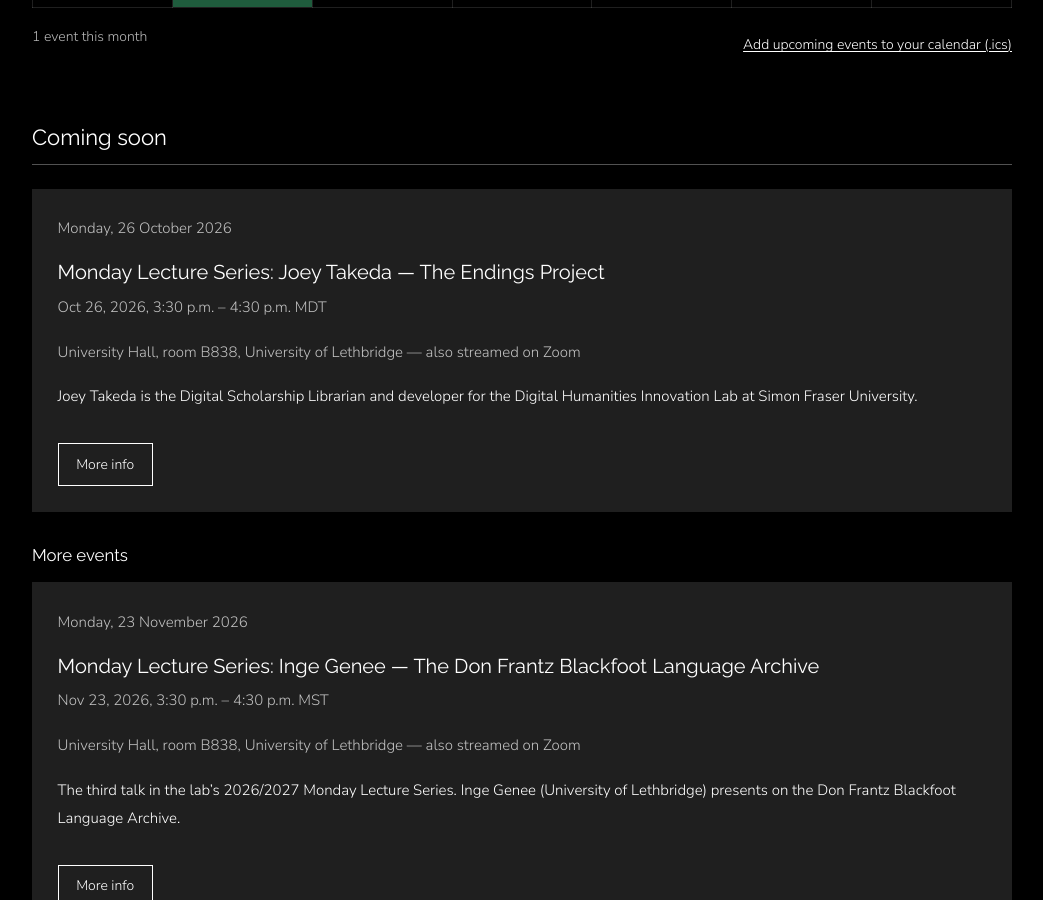
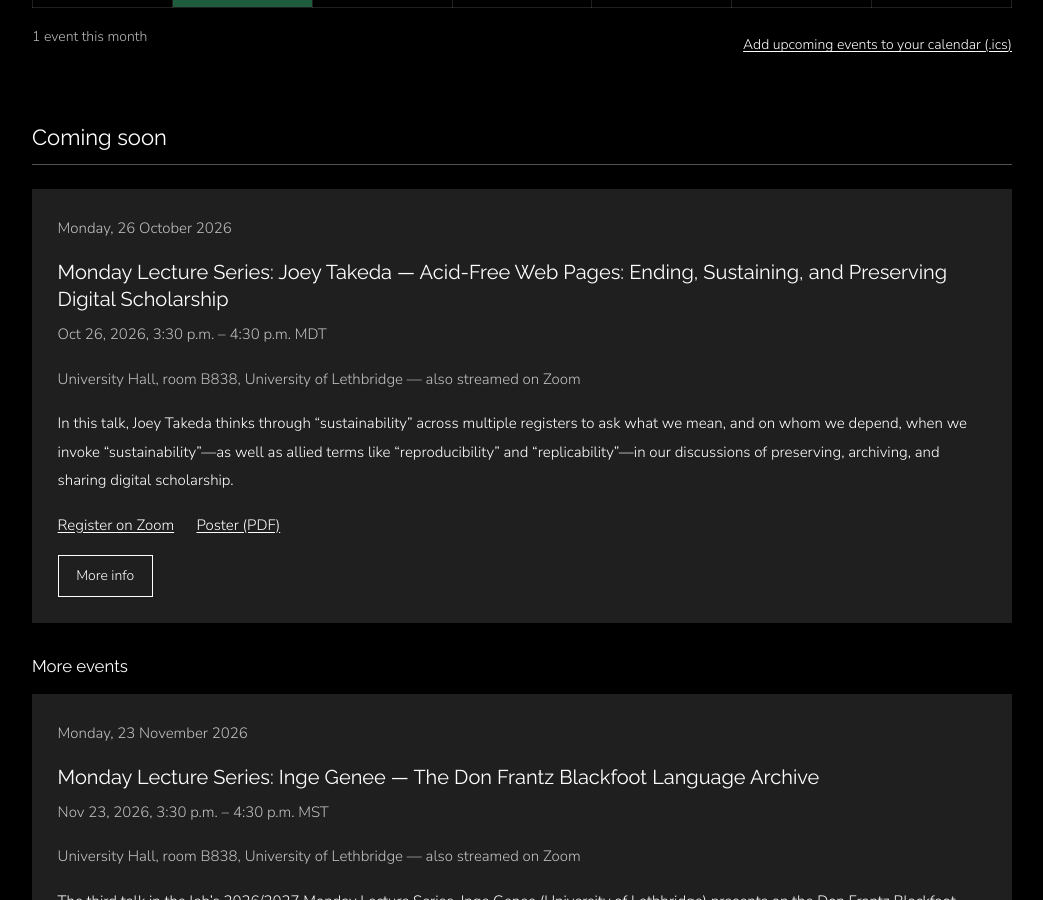
Before and after one commit to Humanities-Innovation-Lab/Humanities-Innovation-Lab.github.io, a Jekyll site: the page built from events.html, in a window 1280 px wide and 900 px high, scrolled down 960 px. Shown: the whole window, without its empty margins (118-1161 px from the left). Built offline with Jekyll 4.4.1, drawn with Linux system fonts in a browser that asks for light colours.

Commit message:
Add Joey Takeda's abstract, Zoom registration, and posters, and feature his lecture on the home page
Co-Authored-By: Claude Opus 5.5 <noreply@anthropic.com>

```diff
--- a/_data/events.yml
+++ b/_data/events.yml
@@ -77,16 +77,21 @@
     (University of Lethbridge) presents on the Don Frantz Blackfoot Language
     Archive.
 
-- title: "Monday Lecture Series: Joey Takeda — The Endings Project"
+- title: "Monday Lecture Series: Joey Takeda — Acid-Free Web Pages: Ending, Sustaining, and Preserving Digital Scholarship"
   date: 2026-10-26
   when: "Oct 26, 2026, 3:30 p.m. – 4:30 p.m. MDT"
   start_time: "15:30"
   end_time: "16:30"
   where: "University Hall, room B838, University of Lethbridge — also streamed on Zoom"
+  link: https://us06web.zoom.us/meeting/register/i3vi6G-hRhuOG5F3BRgCSQ
+  link_text: "Register on Zoom"
+  poster: /assets/posters/2026-10-26-takeda.pdf
   post: /post/monday-lecture-series-joey-takeda-the-endings-project/
   description: >-
-    Joey Takeda is the Digital Scholarship Librarian and developer for the Digital Humanities Innovation
-    Lab at Simon Fraser University.
+    In this talk, Joey Takeda thinks through “sustainability” across multiple registers to ask what we
+    mean, and on whom we depend, when we invoke “sustainability”—as well as allied terms like
+    “reproducibility” and “replicability”—in our discussions of preserving, archiving, and sharing
+    digital scholarship.
 
 - title: "Monday Lecture Series: Daniel O’Donnell — What is Fundamental about Academic Freedom?"
   date: 2026-09-28
--- a/_posts/2026-09-30-monday-lecture-series-joey-takeda-the-endings-project.md
+++ b/_posts/2026-09-30-monday-lecture-series-joey-takeda-the-endings-project.md
@@ -1,20 +1,25 @@
 ---
 layout: post
-title: "Monday Lecture Series: Joey Takeda — The Endings Project"
+title: "Monday Lecture Series: Joey Takeda — Acid-Free Web Pages: Ending, Sustaining, and Preserving Digital Scholarship"
 date: 2026-09-30 06:00:00 +0000
 categories: ["Events"]
-description: "Joey Takeda of Simon Fraser University gives the second talk in the lab’s 2026/2027 Monday Lecture Series, on the Endings Project."
+image: "/assets/img/2026-10-26-takeda-mls-poster.jpg"
+description: "Joey Takeda of Simon Fraser University gives the second talk in the lab’s 2026/2027 Monday Lecture Series, on what comes after a digital project ends."
 author: "Humanities Innovation Lab"
 ---
 
-Joey Takeda gives the second talk in the lab’s 2026/2027 Monday Lecture Series, on the Endings Project.
+Joey Takeda gives the second talk in the lab’s 2026/2027 Monday Lecture Series, on what comes after a digital project ends.
 
 - **When:** Monday, 26 October 2026, 3:30 p.m. – 4:30 p.m. MDT
 - **Where:** University Hall, room B838, University of Lethbridge — also streamed on Zoom
 
+<a class="ev-more" href="https://us06web.zoom.us/meeting/register/i3vi6G-hRhuOG5F3BRgCSQ" target="_blank" rel="noopener">Register on Zoom</a>
+
 ### Abstract
 
-The abstract will be posted closer to the date.
+While initiatives and standards like the Endings Project have demonstrated approaches for creating preservable projects, the “danger of disappearance,” to use Amy Earhart’s term from *Traces of the Old, Uses of the New* (2015), remains a central concern within the digital humanities. Not only do digital projects remain vulnerable to changing technologies and shifting institutional priorities, their longevity is hardly guaranteed. Growing investments in national and international infrastructures for preserving and sharing research outputs suggest promising possibilities for preserving DH, but it remains challenging to reconcile the unique concerns and shapes of DH projects with the necessarily broad infrastructures for preserving and sharing research. In other words, even when a DH project is built sustainably, how, when, and where do we archive it?
+
+In this talk, Joey Takeda thinks through “sustainability” across multiple registers to ask what we mean, and on whom we depend, when we invoke “sustainability”—as well as allied terms like “reproducibility” and “replicability”—in our discussions of preserving, archiving, and sharing digital scholarship. Beginning with the Endings Project and drawing on recent work from Simon Fraser University’s Digital Humanities Innovation Lab, this talk outlines approaches for creating not only sustainable digital projects but also pathways for sustaining them in the long-term. Ultimately, this talk hopes to underscore both the shared and distinct interests of digital humanities with more general digital research infrastructure and reiterate the need for strong connections between the digital humanities, the library, and archives.
 
 ### About the speaker
 
```
Also changed, not shown: index.html (+14 -0 lines), assets/img/2026-10-26-takeda-mls-poster.jpg (added), 1 other file.
